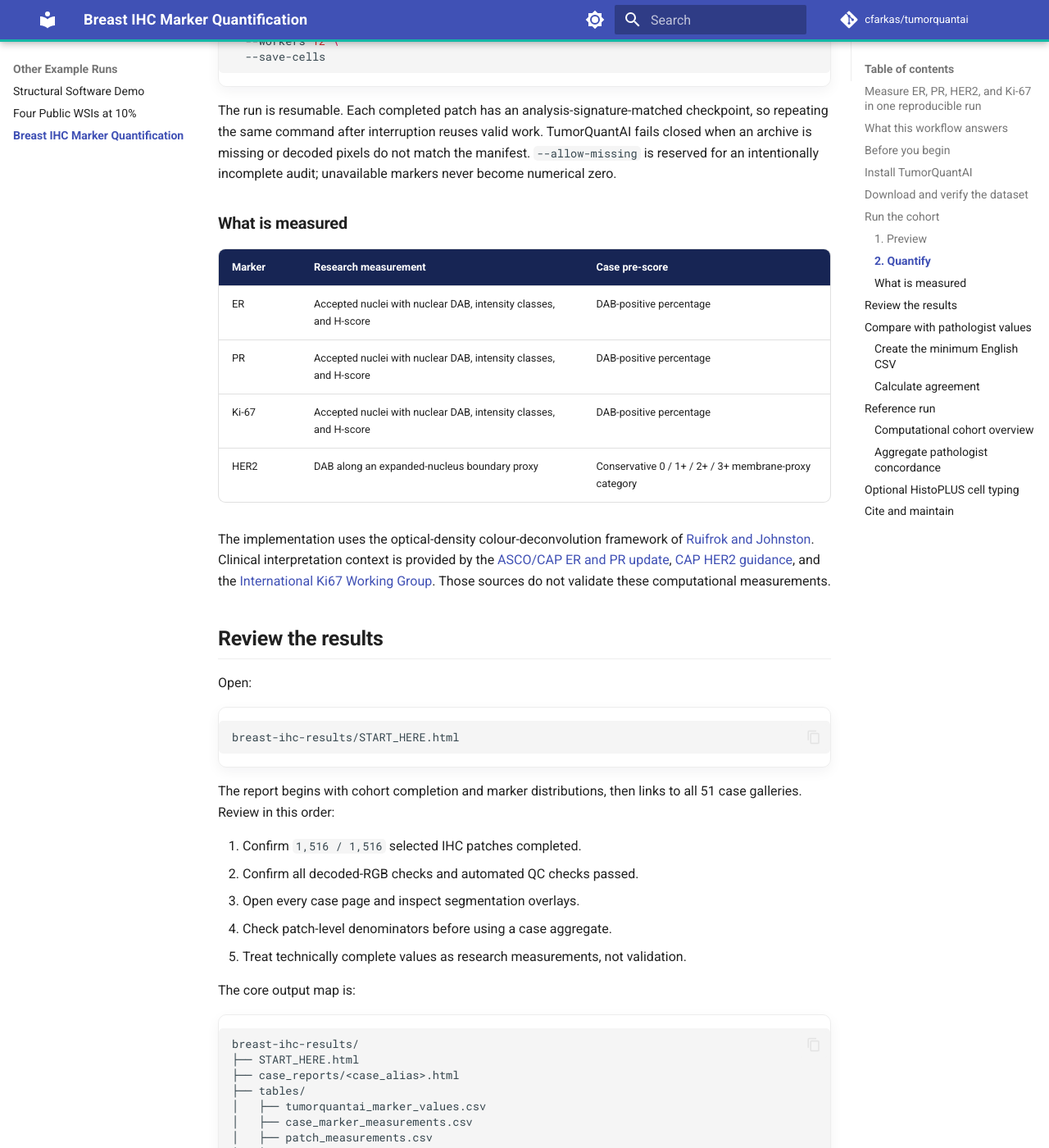
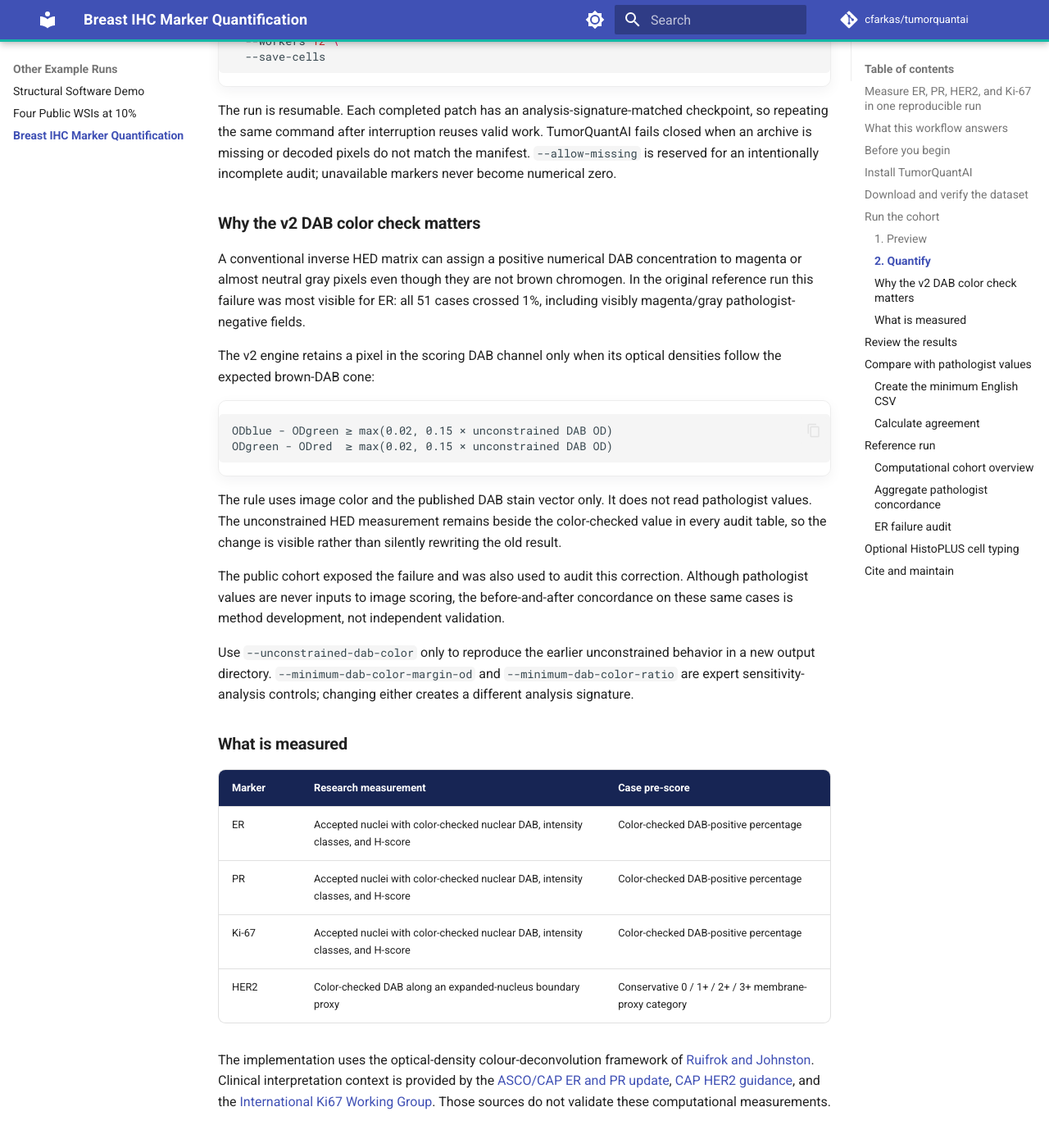
Before and after one commit to cfarkas/tumorquantai, an MkDocs documentation site: the page built from docs/tutorials/breast-ihc-patches.md, in a window 1280 px wide and 1400 px high, scrolled down 3925 px. Shown: the whole window at 82% size. Built offline with MkDocs 1.6.1 and Material for MkDocs 9.7.7, drawn with Linux system fonts in a browser that asks for light colours; comment, search, counter and statistics services are not loaded; some of the changed text lies outside the part shown.

Commit message:
Fix ER DAB color artifacts with versioned IHC v2

````diff
--- /dev/null
+++ b/docs/assets/reference/breast_ihc_reference_dab_color_check_impact.csv
@@ -0,0 +1,3 @@
+marker,scale,n,color_checked_kappa,color_checked_bootstrap_ci_95_low,color_checked_bootstrap_ci_95_high,unconstrained_kappa,unconstrained_bootstrap_ci_95_low,unconstrained_bootstrap_ci_95_high,color_checked_exact_agreement,unconstrained_exact_agreement,color_checked_negative_predictions,color_checked_positive_predictions,unconstrained_negative_predictions,unconstrained_positive_predictions,color_checked_roc_auc,unconstrained_roc_auc,color_checked_true_negative,color_checked_false_positive,color_checked_false_negative,color_checked_true_positive,unconstrained_true_negative,unconstrained_false_positive,unconstrained_false_negative,unconstrained_true_positive,color_checked_sensitivity,color_checked_specificity,color_checked_balanced_accuracy,color_checked_positive_predictive_value,color_checked_negative_predictive_value,unconstrained_sensitivity,unconstrained_specificity,unconstrained_balanced_accuracy,unconstrained_positive_predictive_value,unconstrained_negative_predictive_value,color_checked_mean_absolute_error,unconstrained_mean_absolute_error,color_checked_root_mean_squared_error,unconstrained_root_mean_squared_error,color_checked_spearman_correlation,unconstrained_spearman_correlation,color_checked_lin_concordance_correlation,unconstrained_lin_concordance_correlation
+ER,binary-at-1-percent,51,0.23115577889447236,0.08780487804878045,0.41210374639769454,0.0,0.0,0.0,0.5882352941176471,0.8627450980392157,28,23,0,51,0.8068181818181818,0.349025974025974,7,0,21,23,0,7,0,44,0.5227272727272727,1.0,0.7613636363636364,1.0,0.25,1.0,0.0,0.5,0.8627450980392157,,65.99822066184835,42.87491341957016,74.41984433289332,52.05380424294819,0.4596999393958354,-0.01886211012792848,0.0625994404582991,-0.016350842557842547
+PR,binary-at-1-percent,51,0.14525139664804465,0.005110674367323455,0.3013698630136986,0.10040705563093633,0.0,0.31390134529147984,0.47058823529411764,0.7450980392156863,39,12,1,50,0.722007722007722,0.5115830115830116,13,1,26,11,1,13,0,37,0.2972972972972973,0.9285714285714286,0.612934362934363,0.9166666666666666,0.3333333333333333,1.0,0.07142857142857142,0.5357142857142857,0.74,1.0,35.55644571409552,35.82828355233719,48.654893831881964,46.56973467575321,0.43655441149384105,0.18735923360433918,0.10145952295966526,0.16399923528116478
--- a/docs/tutorials/breast-ihc-patches.md
+++ b/docs/tutorials/breast-ihc-patches.md
@@ -35,9 +35,9 @@ values.
   <div class="tqa-summary-card" markdown>
   ### Marker signal
 
-  `tumorquantai ihc quantify` measures nuclear H–DAB signal for ER, PR, and
-  Ki-67 and a membrane-proxy signal for HER2. It writes overlays, cell tables,
-  case summaries, and a portable HTML report.
+  `tumorquantai ihc quantify` measures color-checked nuclear H–DAB signal for
+  ER, PR, and Ki-67 and a color-checked membrane-proxy signal for HER2. It
+  writes overlays, cell tables, case summaries, and a portable HTML report.
   </div>
   <div class="tqa-summary-card" markdown>
   ### Pathologist agreement
@@ -161,14 +161,45 @@ work. TumorQuantAI fails closed when an archive is missing or decoded pixels
 do not match the manifest. `--allow-missing` is reserved for an intentionally
 incomplete audit; unavailable markers never become numerical zero.
 
+### Why the v2 DAB color check matters
+
+A conventional inverse HED matrix can assign a positive numerical DAB
+concentration to magenta or almost neutral gray pixels even though they are
+not brown chromogen. In the original reference run this failure was most
+visible for ER: all 51 cases crossed 1%, including visibly magenta/gray
+pathologist-negative fields.
+
+The v2 engine retains a pixel in the scoring DAB channel only when its optical
+densities follow the expected brown-DAB cone:
+
+```text
+ODblue - ODgreen ≥ max(0.02, 0.15 × unconstrained DAB OD)
+ODgreen - ODred  ≥ max(0.02, 0.15 × unconstrained DAB OD)
+```
+
+The rule uses image color and the published DAB stain vector only. It does not
+read pathologist values. The unconstrained HED measurement remains beside the
+color-checked value in every audit table, so the change is visible rather than
+silently rewriting the old result.
+
+The public cohort exposed the failure and was also used to audit this
+correction. Although pathologist values are never inputs to image scoring, the
+before-and-after concordance on these same cases is method development, not
+independent validation.
+
+Use `--unconstrained-dab-color` only to reproduce the earlier unconstrained
+behavior in a new output directory. `--minimum-dab-color-margin-od` and
+`--minimum-dab-color-ratio` are expert sensitivity-analysis controls; changing
+either creates a different analysis signature.
+
 ### What is measured
 
 | Marker | Research measurement | Case pre-score |
 | --- | --- | --- |
-| ER | Accepted nuclei with nuclear DAB, intensity classes, and H-score | DAB-positive percentage |
-| PR | Accepted nuclei with nuclear DAB, intensity classes, and H-score | DAB-positive percentage |
-| Ki-67 | Accepted nuclei with nuclear DAB, intensity classes, and H-score | DAB-positive percentage |
-| HER2 | DAB along an expanded-nucleus boundary proxy | Conservative 0 / 1+ / 2+ / 3+ membrane-proxy category |
+| ER | Accepted nuclei with color-checked nuclear DAB, intensity classes, and H-score | Color-checked DAB-positive percentage |
+| PR | Accepted nuclei with color-checked nuclear DAB, intensity classes, and H-score | Color-checked DAB-positive percentage |
+| Ki-67 | Accepted nuclei with color-checked nuclear DAB, intensity classes, and H-score | Color-checked DAB-positive percentage |
+| HER2 | Color-checked DAB along an expanded-nucleus boundary proxy | Conservative 0 / 1+ / 2+ / 3+ membrane-proxy category |
 
 The implementation uses the optical-density colour-deconvolution framework of
 [Ruifrok and Johnston](https://pubmed.ncbi.nlm.nih.gov/11531144/). Clinical
@@ -218,7 +249,9 @@ breast-ihc-results/
     ER, PR, and Ki-67 denominators include all accepted segmented nuclei, not
     verified invasive tumour cells. HER2 is an expanded-boundary proxy, not a
     clinical membrane-scoring algorithm. Separate stains are unregistered and
-    cannot establish cell-level co-expression.
+    cannot establish cell-level co-expression. The color check removes known
+    non-brown optical-density artifacts; it does not supply tumour-cell
+    classification, laboratory controls, or clinical validation.
 
 ## Compare with pathologist values
 
@@ -304,14 +337,16 @@ Open `AGREEMENT_REPORT.html`. It includes:
 - Pearson correlation, Spearman correlation, and Lin's concordance correlation
   coefficient;
 - both raters' category margins and every contingency matrix;
+- a checked-versus-unconstrained DAB impact analysis for ER and PR;
 - automatic warnings when a rater uses only one category.
 
 The clearest machine-readable outputs are:
 
 | CSV | Rows | Contents | Access |
 | --- | ---: | --- | --- |
-| `$TQA_RESULTS/tables/tumorquantai_marker_values.csv` | 51 | One row per public case with TumorQuantAI ER, PR, HER2-proxy, and Ki-67 values, segmented-object denominators, H-scores where applicable, and QC status | Local result |
+| `$TQA_RESULTS/tables/tumorquantai_marker_values.csv` | 51 | One row per public case with color-checked TumorQuantAI ER, PR, HER2-proxy, and Ki-67 values, unconstrained HED audit percentages for nuclear markers, segmented-object denominators, H-scores, and QC status | Local result |
 | `report/concordance_metrics.csv` | 5 | One aggregate row per prespecified marker scale with the full kappa and concordance report | Safe to share when it contains no case rows |
+| `report/dab_color_check_impact.csv` | 2 | Aggregate ER/PR comparison of color-checked and unconstrained HED kappa, intervals, confusion counts, sensitivity, specificity, balanced accuracy, predictive values, ROC AUC, errors, and concordance | Safe to share when it contains no case rows |
 | `report/case_concordance_values_pseudonymized.csv` | 51 | Wide side-by-side pathologist and TumorQuantAI values and derived categories | Controlled access only |
 | `report/case_comparison_pseudonymized.csv` | 203 | The same paired values in long case-marker form | Controlled access only |
 
@@ -325,13 +360,13 @@ without the contingency matrix and raw agreement.
 ## Reference run
 
 The complete public cohort was processed with the default
-`hdab-watershed-membrane-proxy-v1` engine, all decoded-pixel checks enabled,
-12 workers, and compressed cell output.
+`hdab-color-checked-watershed-membrane-proxy-v2` engine, all decoded-pixel
+checks enabled, 12 workers, and compressed cell output.
 
 <div class="tqa-run-strip">
   <span><strong>1,516</strong> IHC patches completed</span>
   <span><strong>0</strong> failed or unavailable</span>
-  <span><strong>8,119,901</strong> segmented measurement proxies</span>
+  <span><strong>8,129,992</strong> segmented measurement proxies</span>
   <span><strong>203</strong> case-marker rows</span>
 </div>
 
@@ -339,10 +374,10 @@ The complete public cohort was processed with the default
 
 | Marker | Cases | Median pre-score | Additional view |
 | --- | ---: | ---: | --- |
-| ER | 51 | 64.5% DAB-positive | 51 / 51 at or above 1% |
-| PR | 51 | 26.4% DAB-positive | 50 / 51 at or above 1% |
-| Ki-67 | 51 | 26.8% DAB-positive | 30 / 51 at or above 20% |
-| HER2 | 50 | — | 0+: 7 · 1+: 5 · 2+: 29 · 3+: 9 |
+| ER | 51 | 0.44% color-checked DAB-positive | 23 / 51 at or above 1% |
+| PR | 51 | 0.14% color-checked DAB-positive | 12 / 51 at or above 1% |
+| Ki-67 | 51 | 0.63% color-checked DAB-positive | 3 / 51 at or above 20% |
+| HER2 | 50 | — | 0+: 37 · 1+: 0 · 2+: 12 · 3+: 1 |
 
 One public case has no HER2 patch in the manifest, so HER2 has 50 rather than
 51 case-level values.
@@ -351,22 +386,44 @@ One public case has no HER2 patch in the manifest, so HER2 has 50 rather than
 
 | Marker | Prespecified scale | n | κ | Bootstrap 95% CI | Exact | MAE | RMSE | Lin's CCC |
 | --- | --- | ---: | ---: | ---: | ---: | ---: | ---: | ---: |
-| ER | Unweighted, 1% binary | 51 | 0.000 | 0.000–0.000 | 86.3% | 42.4 | 52.1 | -0.028 |
-| PR | Unweighted, 1% binary | 51 | 0.100 | 0.000–0.314 | 74.5% | 36.3 | 46.9 | 0.165 |
-| HER2 | Quadratic, 0 / 1+ / 2+ / 3+ | 50 | 0.392 | 0.225–0.542 | 38.0% | 1.08 | 1.41 | 0.392 |
-| Ki-67 | Quadratic, percentage deciles | 51 | 0.232 | 0.055–0.428 | 23.5% | 31.1 | 44.4 | 0.217 |
-| Ki-67 | Unweighted, 20% binary | 51 | 0.287 | 0.049–0.521 | 62.7% | — | — | — |
+| ER | Unweighted, 1% binary | 51 | 0.231 | 0.088–0.412 | 58.8% | 66.0 | 74.4 | 0.063 |
+| PR | Unweighted, 1% binary | 51 | 0.145 | 0.005–0.301 | 47.1% | 35.6 | 48.7 | 0.101 |
+| HER2 | Quadratic, 0 / 1+ / 2+ / 3+ | 50 | 0.573 | 0.293–0.770 | 64.0% | 0.54 | 0.97 | 0.573 |
+| Ki-67 | Quadratic, percentage deciles | 51 | 0.155 | 0.000–0.384 | 35.3% | 15.2 | 24.1 | 0.199 |
+| Ki-67 | Unweighted, 20% binary | 51 | 0.190 | 0.000–0.414 | 68.6% | — | — | — |
 
 [Download the complete aggregate concordance CSV](../assets/reference/breast_ihc_reference_concordance_metrics.csv).
+[Download the aggregate DAB color-check impact CSV](../assets/reference/breast_ihc_reference_dab_color_check_impact.csv).
 For ER, PR, and Ki-67, errors are percentage points; for HER2 they are
 0–3 pre-score units. The downloadable file also contains expected agreement,
 specific agreement, median error, bias and limits of agreement, Pearson and
 Spearman correlations, and category margins.
 
-ER illustrates why raw agreement alone is insufficient: TumorQuantAI assigned
-all 51 paired cases to the positive category. The 86.3% exact agreement
-therefore coexists with κ = 0 and no binary discrimination of the seven
-pathologist-negative cases.
+### ER failure audit
+
+The expected-brown check fixes the all-positive ER collapse. The within-run
+unconstrained HED audit still calls all 51 cases positive, while v2 produces
+both categories and correctly separates every pathologist-negative case in
+this cohort:
+
+| ER metric at 1% | Unconstrained HED audit | Color-checked v2 |
+| --- | ---: | ---: |
+| Calls, negative / positive | 0 / 51 | 28 / 23 |
+| TN / FP / FN / TP | 0 / 7 / 0 / 44 | 7 / 0 / 21 / 23 |
+| Cohen's κ (bootstrap 95% CI) | 0.000 (0.000–0.000) | 0.231 (0.088–0.412) |
+| Exact agreement | 86.3% | 58.8% |
+| Balanced accuracy | 50.0% | 76.1% |
+| Sensitivity / specificity vs pathologist | 100.0% / 0.0% | 52.3% / 100.0% |
+| ROC AUC from the continuous score | 0.349 | 0.807 |
+| MAE / RMSE, percentage points | 42.9 / 52.1 | 66.0 / 74.4 |
+
+The lower exact agreement is more informative than the old 86.3% because the
+algorithm no longer earns agreement merely by matching the positive
+prevalence. Kappa, balanced accuracy, specificity, and rank discrimination
+improve, but sensitivity is only 52.3% and continuous calibration becomes
+worse. This is a bounded artifact correction, not a clinically validated ER
+solution. A validated invasive-tumour ROI or tumour-cell classifier and
+independent data are still required.
 
 !!! warning "This is a reproducibility result, not a performance claim"
     The reference comparison uses selected fields, an all-accepted-nuclei
--- a/mkdocs.yml
+++ b/mkdocs.yml
@@ -75,6 +75,7 @@ nav:
       - Research Limitations: explanation/research-limitations.md
       - Provenance Fields: reference/provenance.md
       - Version 1 Compatibility: reference/compatibility.md
+      - IHC v1-to-v2 Migration: reference/ihc-v2-migration.md
   - Help and About:
       - Troubleshooting: troubleshooting/index.md
       - Citation and Research Use: citation_research_use.md
````
Also changed, not shown: CHANGELOG.md (+5 -0 lines), README.md (+5 -3 lines), docs/assets/reference/breast_ihc_reference_concordance_metrics.csv (+5 -5 lines), docs/reference/cli.md (+9 -1 lines), docs/reference/ihc-v2-migration.md (added, +82 -0 lines), docs/reference/outputs.md (+19 -3 lines), 2 other files.
